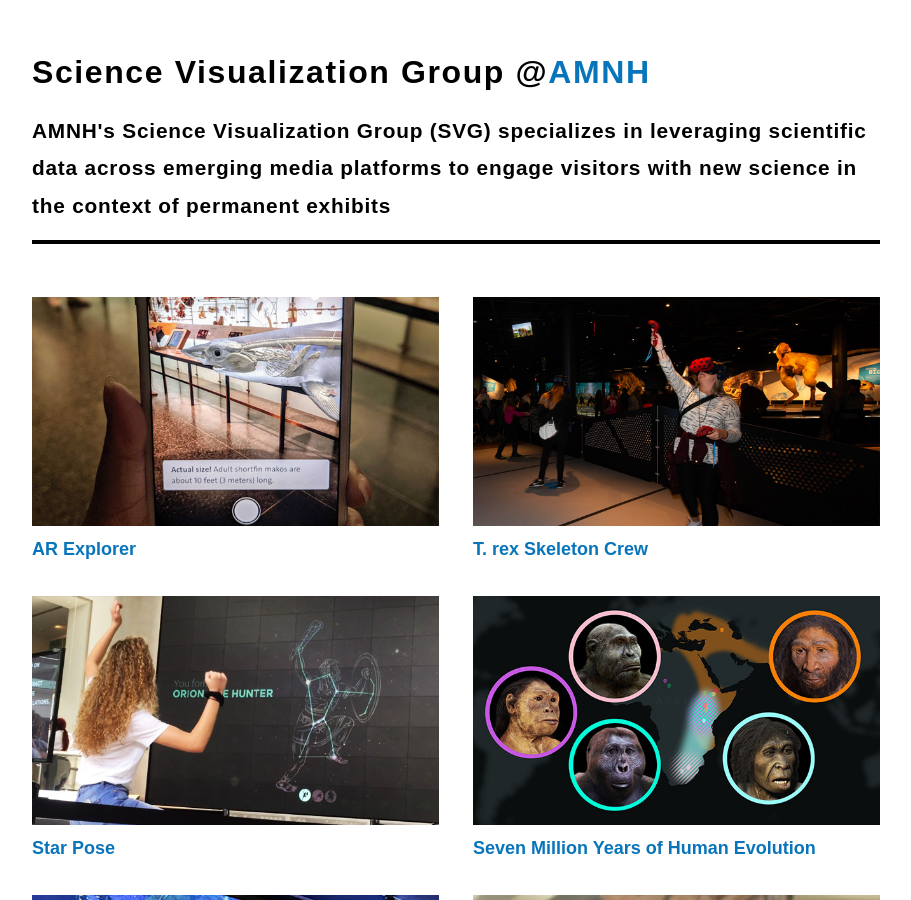
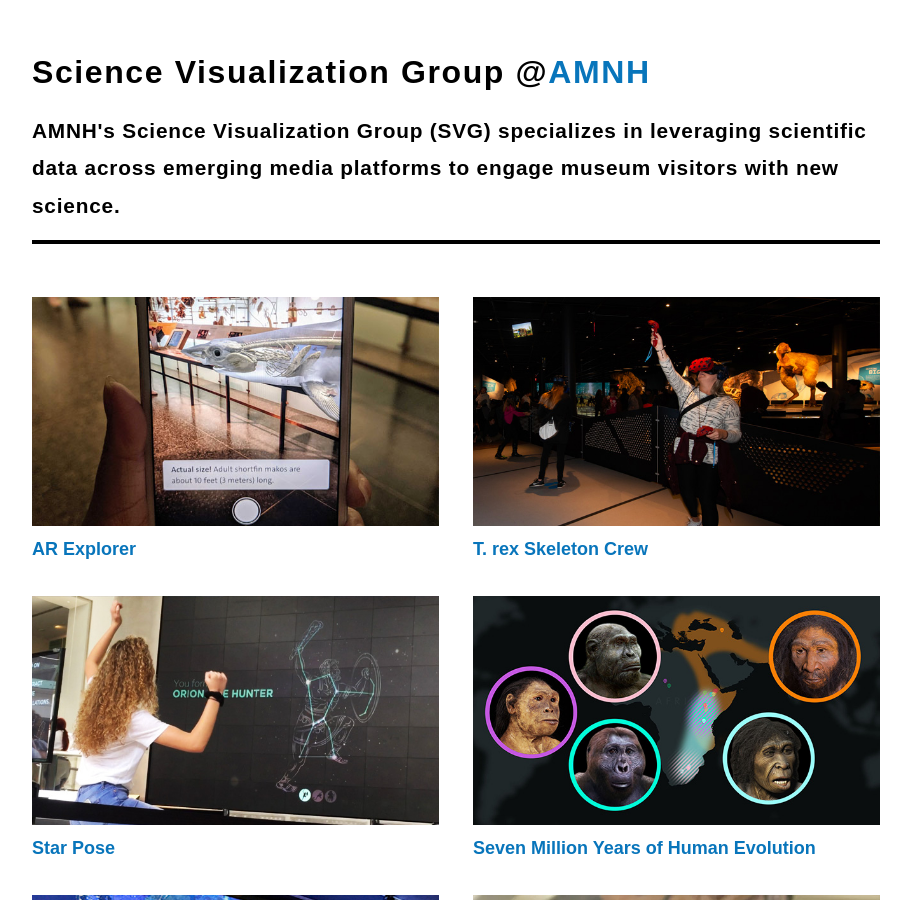
Before and after one commit to amnh-sciviz/amnh-sciviz.github.io, a Jekyll site: the page built from index.md, in a window 1280 px wide and 900 px high. Shown: the whole window, without its empty margins (184-1095 px from the left). Built offline with Jekyll 4.4.1, drawn with Linux system fonts in a browser that asks for light colours.

Commit message:
Update group description

```diff
--- a/_config.yml
+++ b/_config.yml
@@ -17,8 +17,7 @@ title: Science Visualization Group
 email: svg@amnh.org
 description: >- # this means to ignore newlines until "baseurl:"
   AMNH's Science Visualization Group (SVG) specializes in leveraging scientific
-  data across emerging media platforms to engage visitors with new science in
-  the context of permanent exhibits
+  data across emerging media platforms to engage museum visitors with new science.
 baseurl: "" # the subpath of your site, e.g. /blog
 url: "" # the base hostname & protocol for your site, e.g. http://example.com
 canonical_url: "https://amnh-sciviz.github.io"
```
